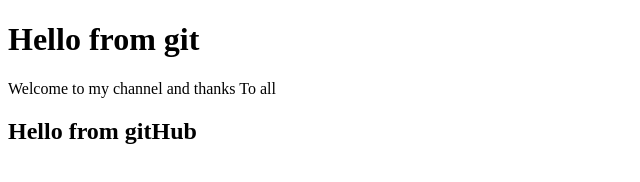
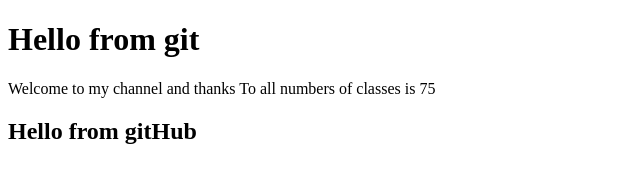
Before and after one commit to maher-douzi/WelcomeTest, a plain HTML site: page index.html in a window 1280 px wide. Shown: the whole page, without its empty margins (0-640 px from the left). Drawn offline with nearby package versions, Linux system fonts and the light colour scheme; no server answers.

Commit message:
Update numbers of classes

```diff
--- a/index.html
+++ b/index.html
@@ -8,9 +8,8 @@
   </head>
   <body>
     <h1>Hello from git</h1>
-    <p>Welcome to my channel and thanks To all</p>
+    <p>Welcome to my channel and thanks To all numbers of classes is 75</p>
     <h2>Hello from gitHub</h2>
-    <script src="https://cdn.jsdelivr.net/npm/axios@1.1.2/dist/axios.min.js"></script>
     <script src="main.js"></script>
   </body>
 </html>
--- a/main.js
+++ b/main.js
@@ -1,3 +1,4 @@
+console.error("Error 404")
 // First way(fetch method)
 /*
 fetch("https://jsonplaceholder.typicode.com/users").then((response)=> {response
```
